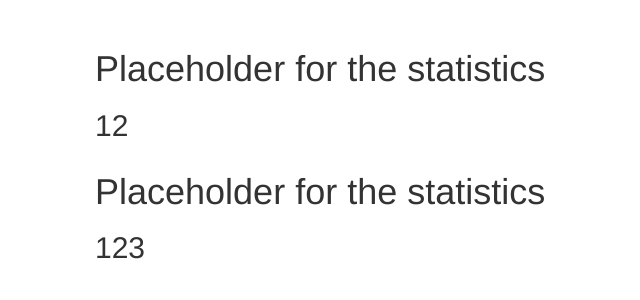
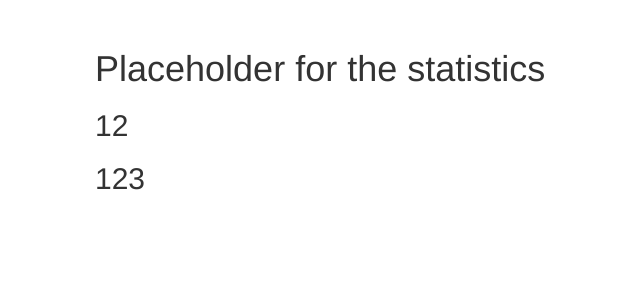
Before and after one commit to wolfskaempf/ga_statistics, a Django app: page /statistics/ in a window 1280 px wide. Shown: the part 51-351 px from the top of the page, without its empty margins (5-645 px from the left). Run offline with Django 3.2, Linux system fonts and the light colour scheme; data comes from the database, SQL or seed files in the repository; both versions use the stored data as it was after the commit.

Commit message:
More precise Dummy Data Display

```diff
--- a/src/static/templates/statistics.html
+++ b/src/static/templates/statistics.html
@@ -11,13 +11,15 @@
 
 {% block content %}
 
-{% for number in numbers %}
+
 
 <div class="container">
   <h1>Placeholder for the statistics</h1>
+  {% for number in numbers %}
   <h2>{{ number.number }}</h2>
+  {% endfor %}
 </div>
 
-{% endfor %}
+
 
 {% endblock %}
```
Also changed, not shown: src/db.sqlite3.
